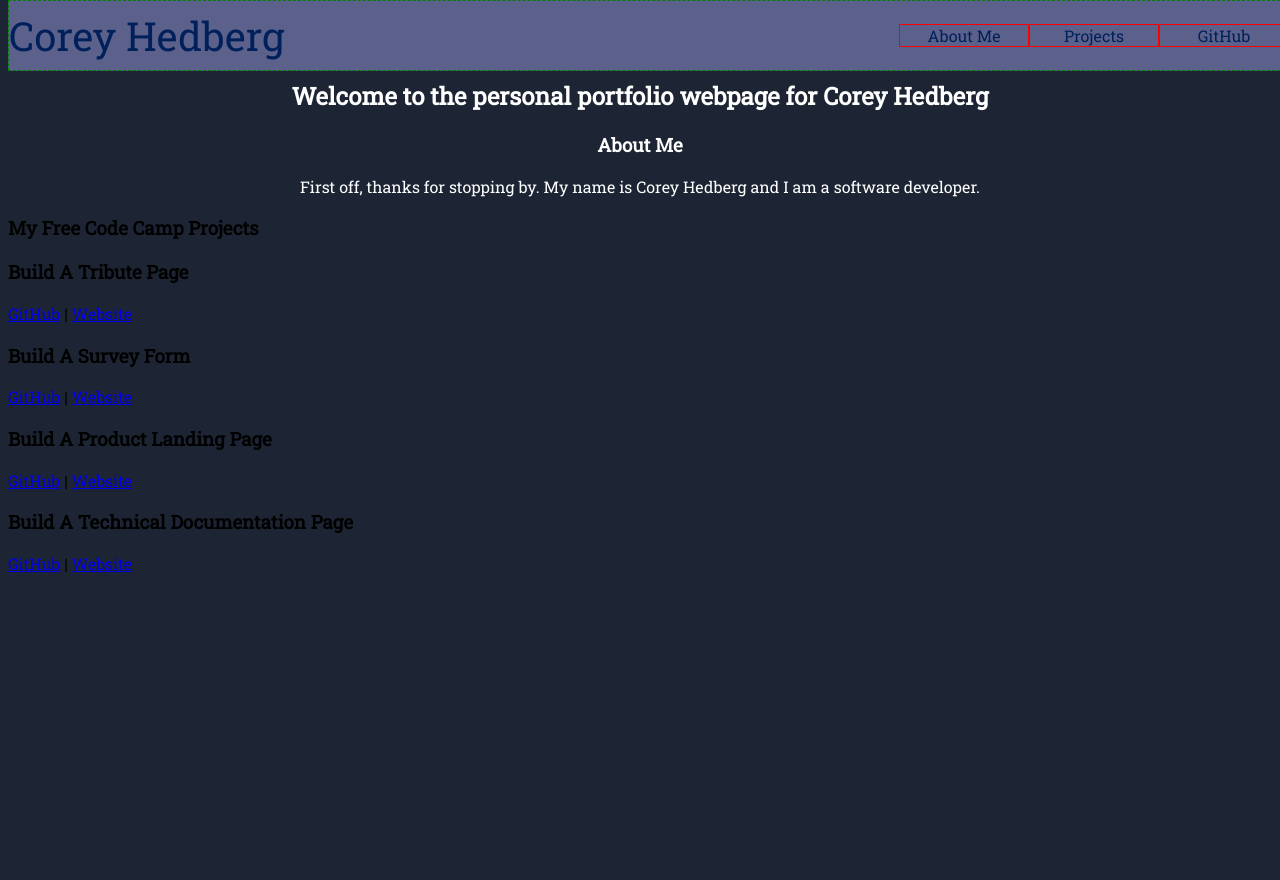
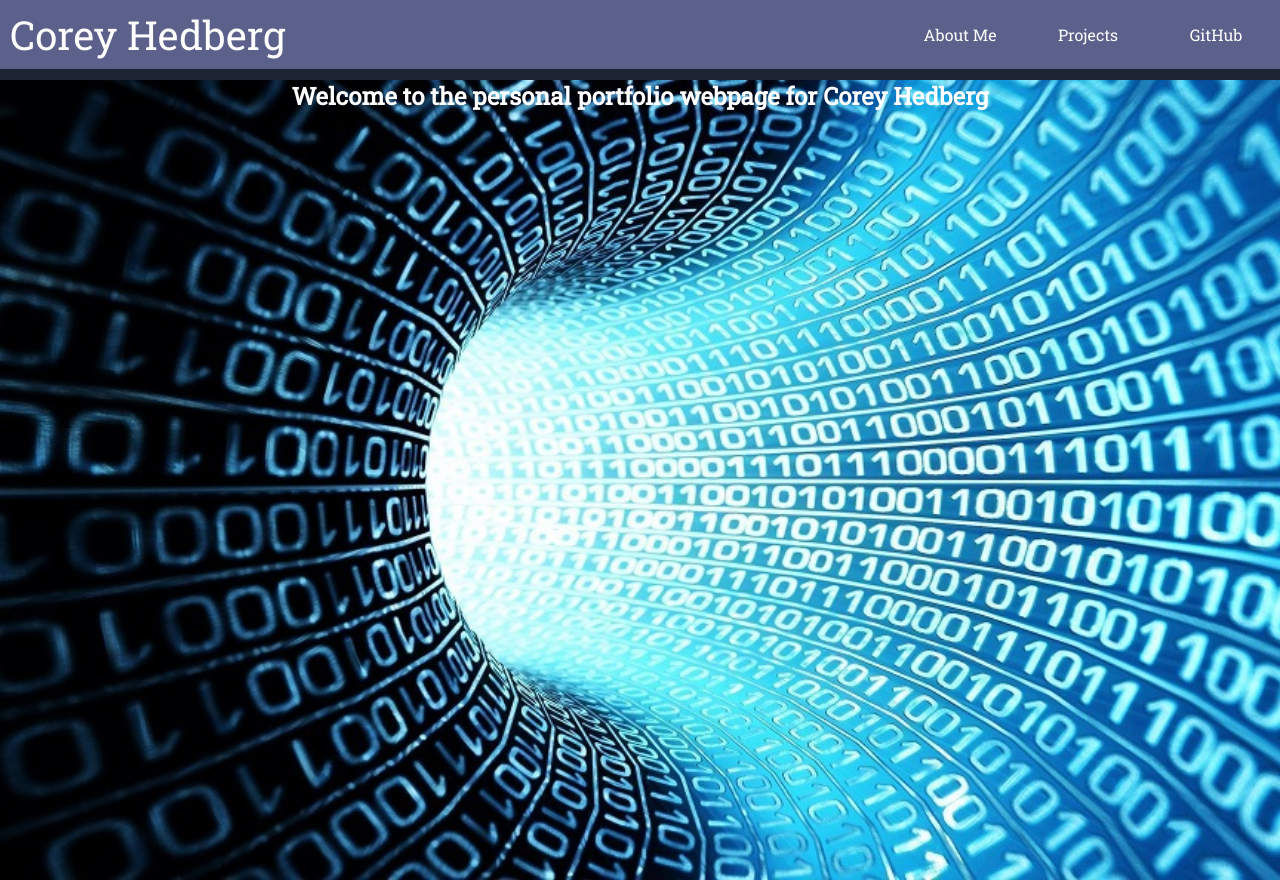
Before and after one commit to CoreyHedberg/fcc_personal_portfolio_webpage, a plain HTML site: page index.html in a window 1280 px wide. Shown: the top 880 px of the page. Before the commit the page ends 800 px from the top, so only its background shows below. Drawn offline with Linux system fonts and the light colour scheme.

Commit message:
Some good styling work done today

```diff
--- a/index.css
+++ b/index.css
@@ -5,6 +5,7 @@
 */
 
 body {
+  margin: 0;
   background-color: #1d2534;
   background-image: linear-gradient(160deg, #1d2534 0%, #58709d 100%) none;
   margin-top: 5em;
@@ -14,17 +15,16 @@ body {
 #navbar {
   background-color: #5b618a;
   padding: 0.5em 0 0.5em 0;
-  margin: 0;
   top: 0;
   position: fixed;
   width: 100%;
   display: flex;
   flex-wrap: wrap;
-  border: 1px dashed green;
 }
 
 .nav-me {
-  color: #00205b;
+  padding-left: 0.25em;
+  color: #ffffff;
   font-size: 2.5em;
   text-decoration: none;
 }
@@ -34,10 +34,9 @@ body {
 }
 
 .nav-links {
-  color: #00205b;
+  color: #ffffff;
   font-size: 1em;
   width: 8em;
-  border: 1px solid red;
   align-self: center;
   text-align: center;
   text-decoration: none;
@@ -45,8 +44,13 @@ body {
 
 .nav-links:hover,
 .nav-me:hover {
-  color: white;
   font-weight: bold;
+}
+
+#welcome-section {
+  background-image: url("./media/background.jpg");
+  background-size: cover;
+  height: 100vh;
 }
 
 #welcome-section,
```
Also changed, not shown: media/background.jpg (added).
